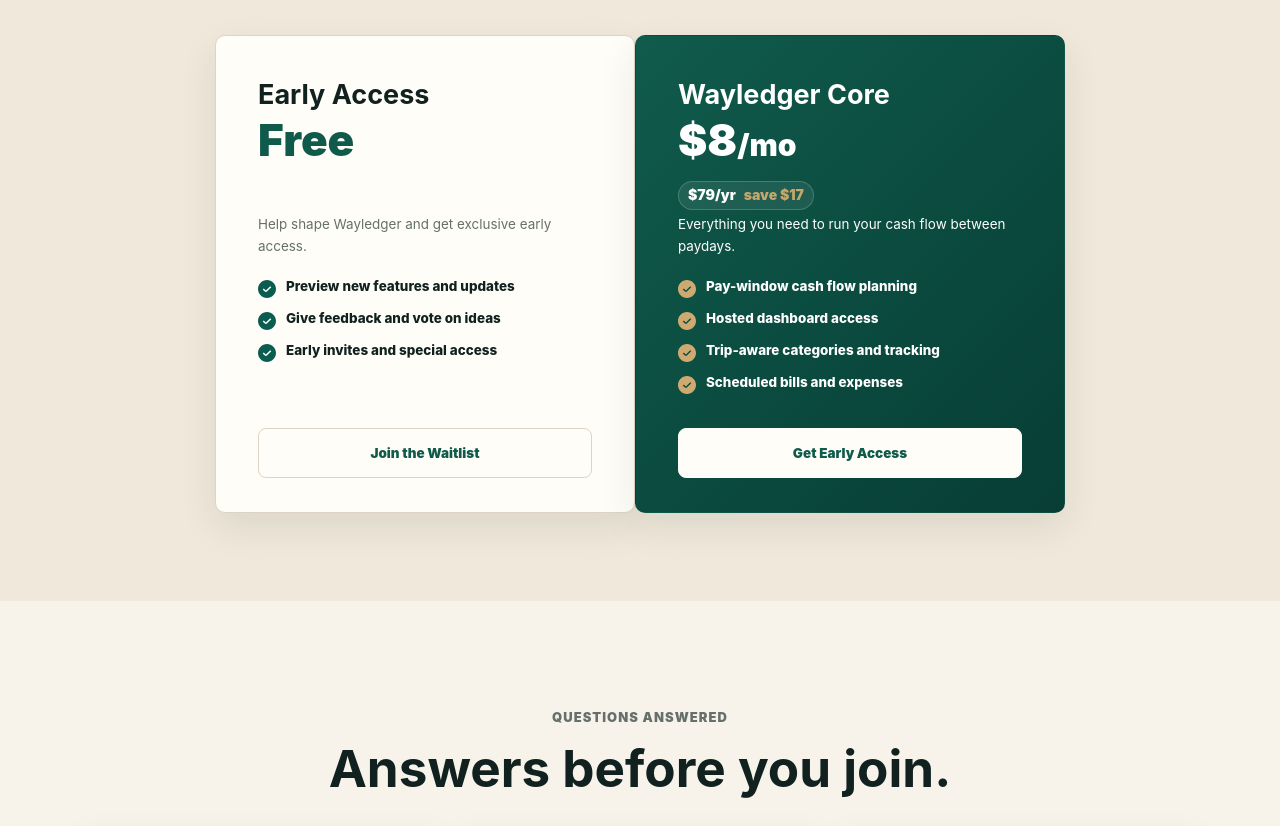
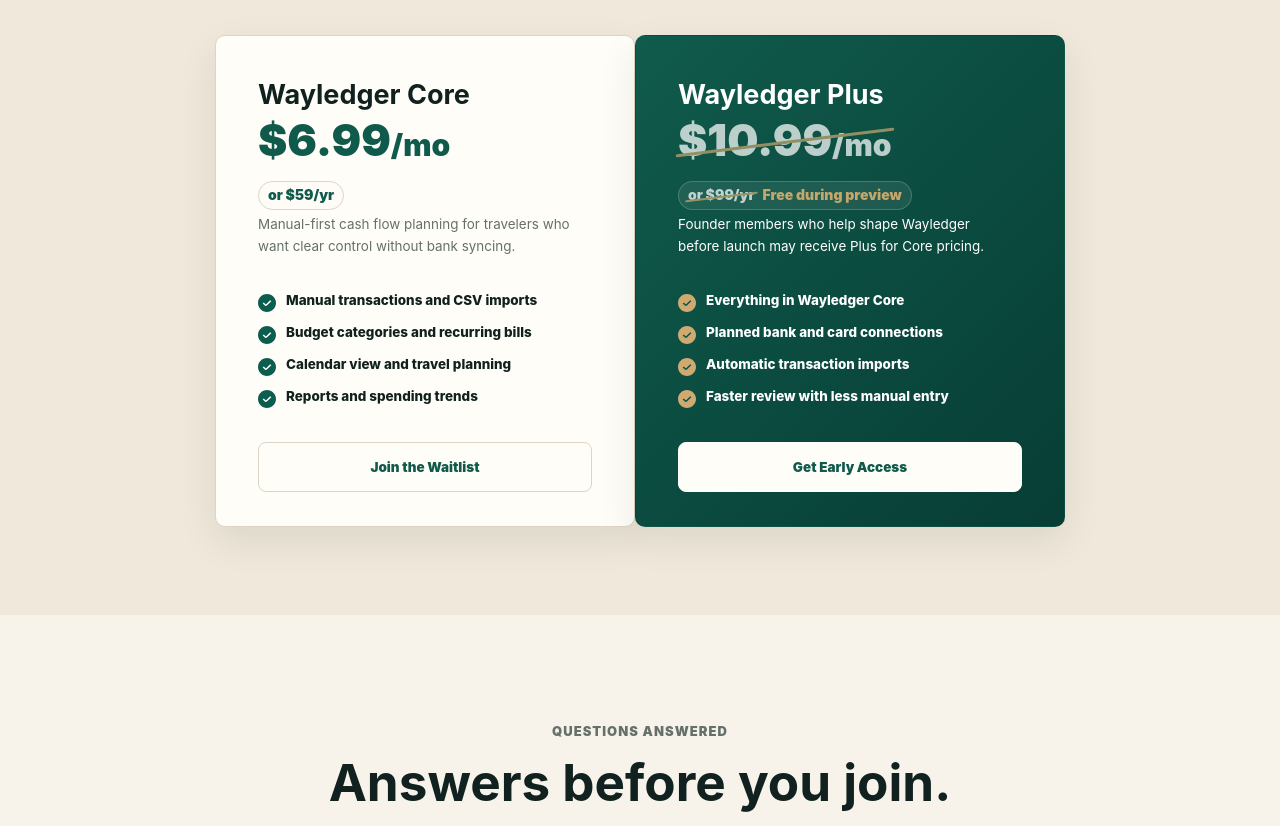
Before and after one commit to Letterman93/wayledger-site, a plain HTML site: page index.html in a window 1280 px wide. Shown: the part 3764-4590 px from the top of the page. Drawn offline with Linux system fonts and the light colour scheme.

Commit message:
Update landing pricing cards

```diff
--- a/index.html
+++ b/index.html
@@ -212,25 +212,26 @@
         </div>
         <div class="pricing-cards">
           <article class="price-card">
-            <strong>Early Access</strong>
-            <div class="price-line">Free</div>
-            <p>Help shape Wayledger and get exclusive early access.</p>
+            <strong>Wayledger Core</strong>
+            <div class="price-line"><span class="monthly-price">$6.99<span>/mo</span></span><small>or $59/yr</small></div>
+            <p>Manual-first cash flow planning for travelers who want clear control without bank syncing.</p>
             <ul class="check-list">
-              <li>Preview new features and updates</li>
-              <li>Give feedback and vote on ideas</li>
-              <li>Early invites and special access</li>
+              <li>Manual transactions and CSV imports</li>
+              <li>Budget categories and recurring bills</li>
+              <li>Calendar view and travel planning</li>
+              <li>Reports and spending trends</li>
             </ul>
             <a class="secondary-button" href="#early-access">Join the Waitlist</a>
           </article>
           <article class="price-card featured">
-            <strong>Wayledger Core</strong>
-            <div class="price-line"><span class="monthly-price">$8<span>/mo</span></span><small>$79/yr <em>save $17</em></small></div>
-            <p>Everything you need to run your cash flow between paydays.</p>
+            <strong>Wayledger Plus</strong>
+            <div class="price-line"><span class="monthly-price crossed-price">$10.99<span>/mo</span></span><small><span class="crossed-price">or $99/yr</span> <em>Free during preview</em></small></div>
+            <p>Founder members who help shape Wayledger before launch may receive Plus for Core pricing.</p>
             <ul class="check-list">
-              <li>Pay-window cash flow planning</li>
-              <li>Hosted dashboard access</li>
-              <li>Trip-aware categories and tracking</li>
-              <li>Scheduled bills and expenses</li>
+              <li>Everything in Wayledger Core</li>
+              <li>Planned bank and card connections</li>
+              <li>Automatic transaction imports</li>
+              <li>Faster review with less manual entry</li>
             </ul>
             <a class="primary-button" href="#early-access">Get Early Access</a>
           </article>
--- a/styles.css
+++ b/styles.css
@@ -489,7 +489,7 @@
 .price-card {
   position: relative;
   display: grid;
-  grid-template-rows: 38px 96px 64px 1fr auto;
+  grid-template-rows: 38px 96px 78px 1fr auto;
   min-height: 475px;
   padding: 44px 42px 34px;
 }
@@ -530,7 +530,31 @@
   color: var(--gold);
   font-style: normal;
 }
+.crossed-price {
+  position: relative;
+  display: inline-block;
+  opacity: .72;
+}
+.crossed-price::after {
+  content: "";
+  position: absolute;
+  left: -3px;
+  right: -3px;
+  top: 52%;
+  height: 3px;
+  transform: rotate(-7deg);
+  border-radius: 999px;
+  background: var(--gold);
+}
+.price-line small .crossed-price::after {
+  height: 2px;
+}
 .price-card.featured .price-line, .price-card.featured .price-line small, .price-card.featured p, .price-card.featured li { color: #fff; }
+.price-card:not(.featured) .price-line small {
+  border-color: var(--line);
+  color: var(--green);
+  background: rgba(255,253,248,.74);
+}
 .price-card.featured .price-line small { background: rgba(255,255,255,.08); }
 .price-card > p {
   align-self: start;
```
